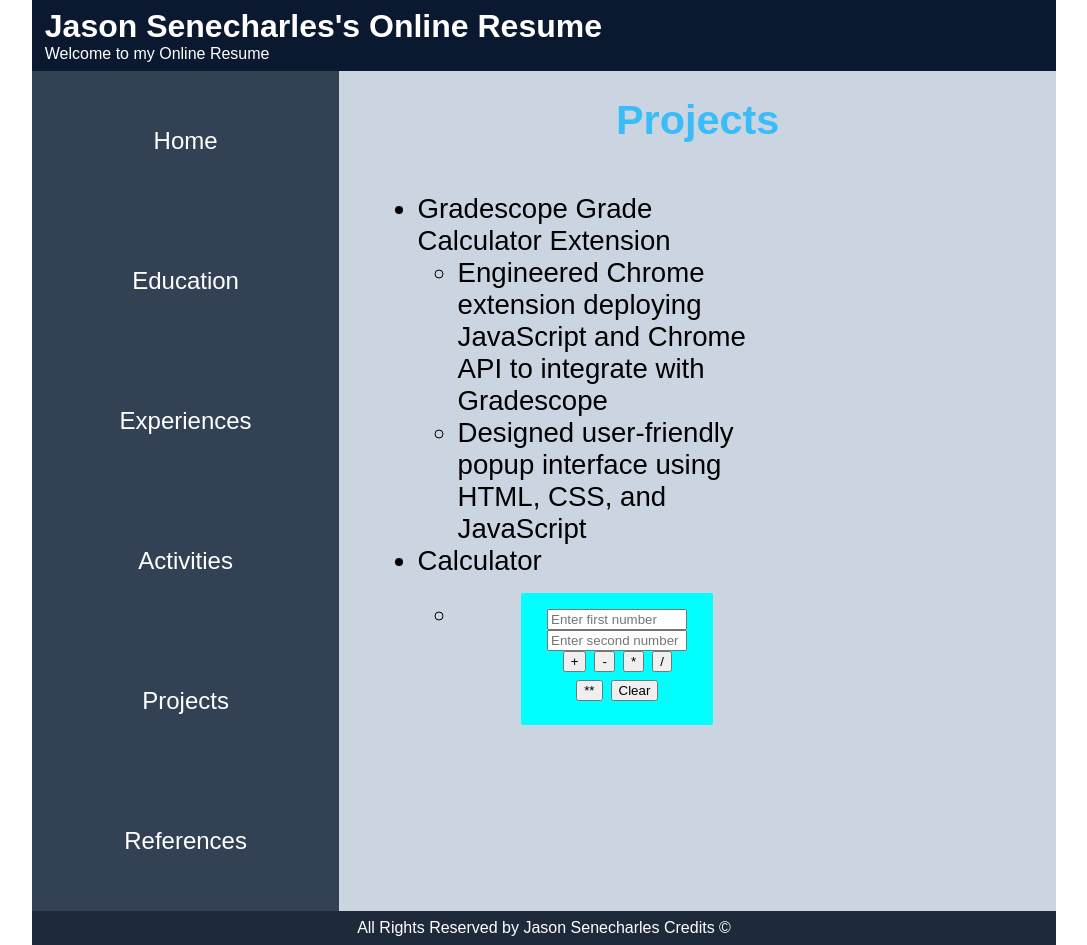
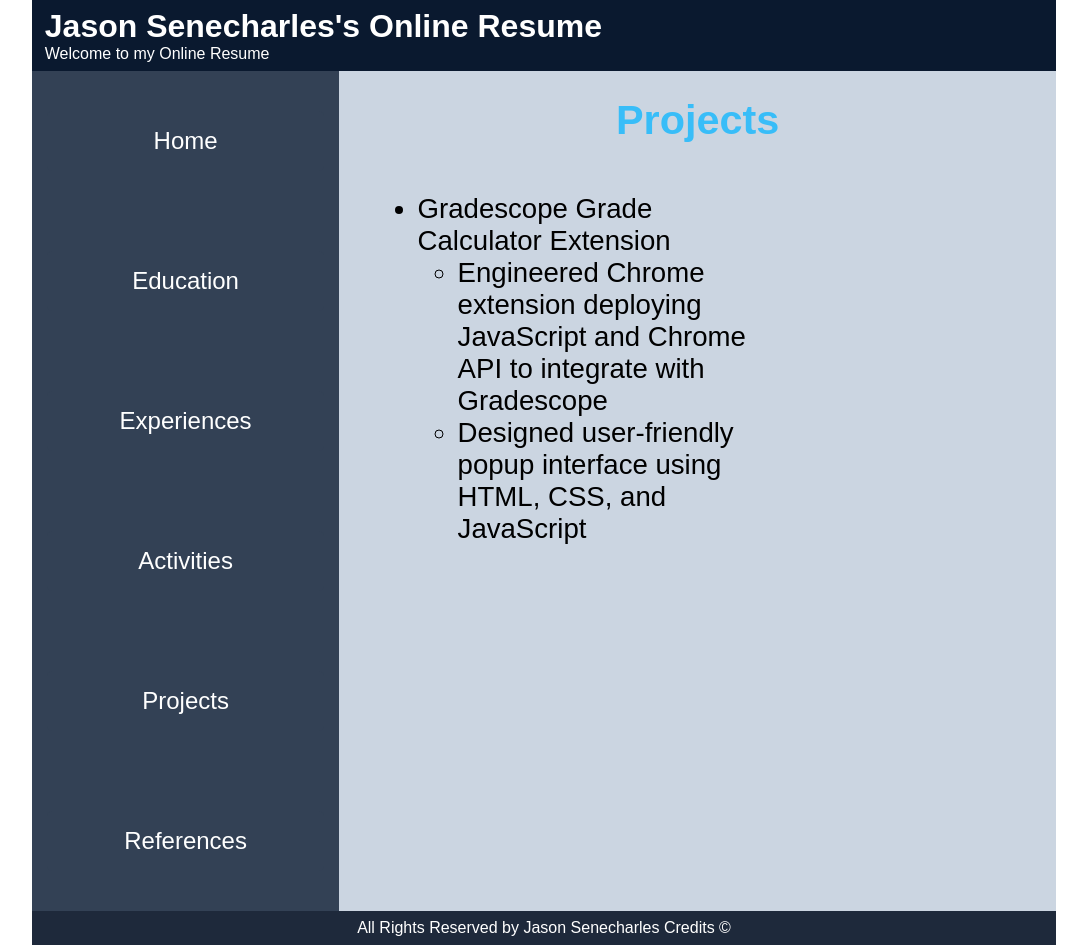
Before and after one commit to jasons1142/mp-3, a React (Vite) app: page /Projects in a window 1280 px wide. Shown: the whole page, without its empty margins (96-1183 px from the left). Built offline with nearby package versions, Linux system fonts and the light colour scheme.

Commit message:
Removed calculator

```diff
--- a/src/Components/sections/Projects.tsx
+++ b/src/Components/sections/Projects.tsx
@@ -44,11 +44,6 @@ export default function Projects() {
                             <li>Designed user-friendly popup interface using HTML, CSS, and JavaScript</li>
                         </ul>
                     </li>
-                    <li> Calculator
-                        <ul>
-                            <li><Calculator /></li>
-                        </ul>
-                    </li>
                 </ul>
                 </ProjectsList>
             </ProjectsContainer>
```
